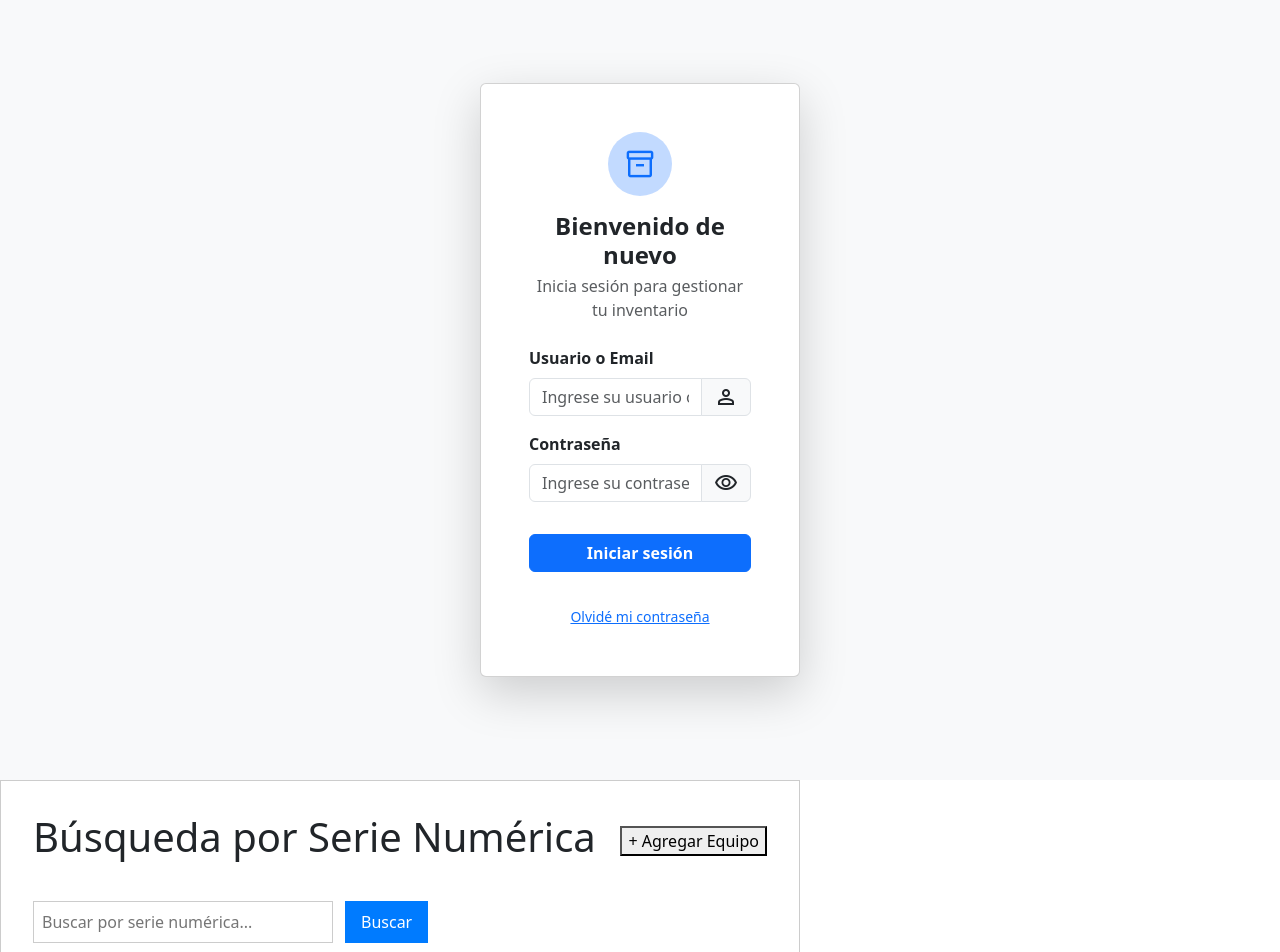
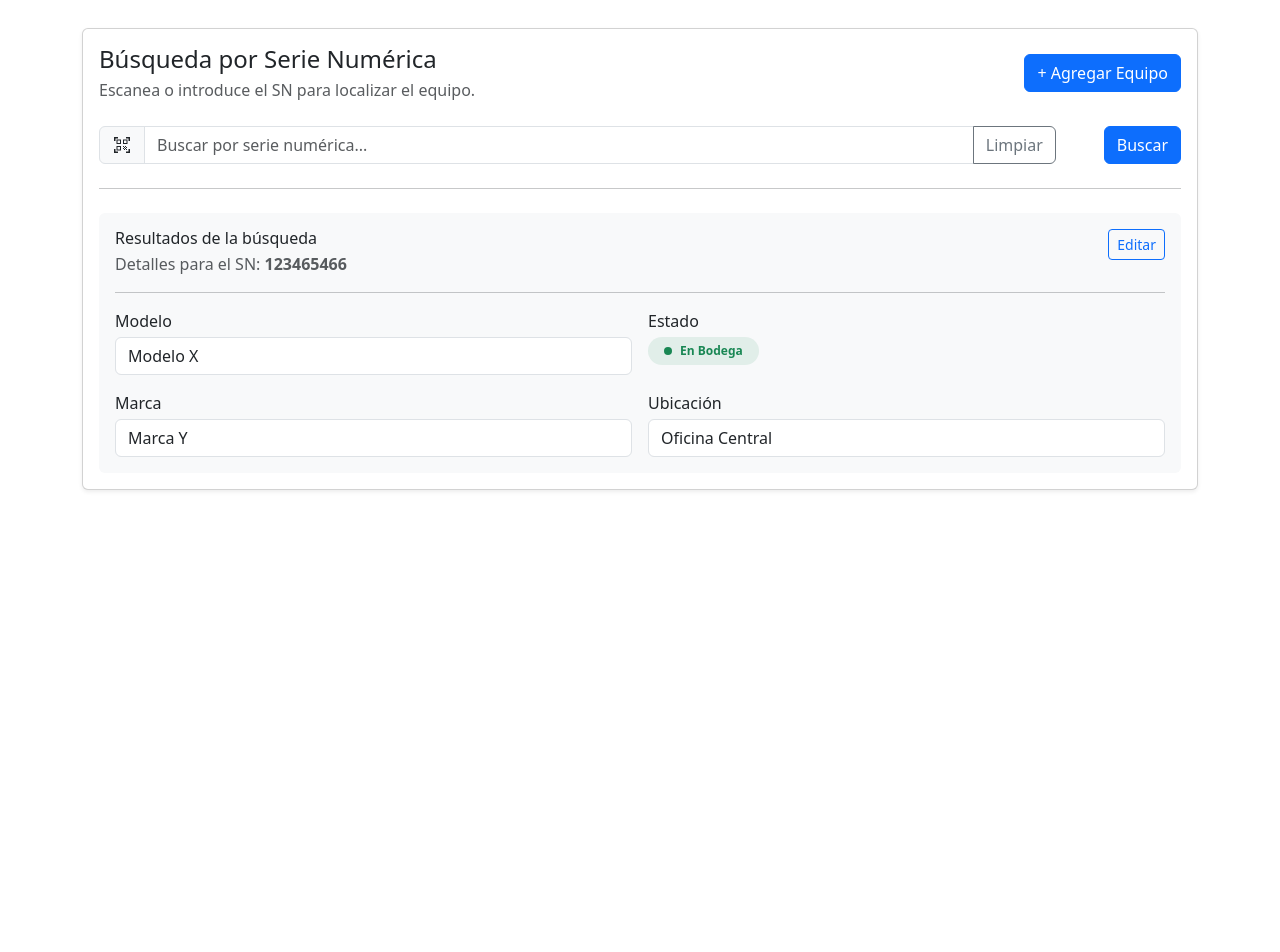
Before and after one commit to albapanato/pi_plus-frontend, a React (Vite) app: page / in a window 1280 px wide. Shown: the part 20-972 px from the top of the page. After the commit the page ends 800 px from the top, so only its background shows below. Built offline with nearby package versions, Linux system fonts and the light colour scheme.

Commit message:
Vista de Búsqueda-SN terminada

```diff
--- a/src/App.tsx
+++ b/src/App.tsx
@@ -1,9 +1,9 @@
-import AppRoutes from "./routes/AppRoutes"
+//import AppRoutes from "./routes/AppRoutes"
 import Busqueda_SN from "./pages/BusquedaSNPage"
 
 function App() {
   return <>
-  <AppRoutes />
+  {/* <AppRoutes /> */}
   <Busqueda_SN />
   </>
 }
--- a/src/components/BusquedaSNForm.css
+++ /dev/null
@@ -1,20 +0,0 @@
-.sn-form form {
-  display: flex;
-  gap: 12px;
-  flex-direction: row;
-}
-
-.sn-form input {
-  padding: 8px;
-  width: 300px;
-  border: 1px solid #ccc;
-}
-
-.sn-form button {
-  padding: 8px 16px;
-  background-color: #007bff;
-  color: white;
-  border: none;
-  cursor: pointer;
-  align-items: end;
-}
--- a/src/components/BusquedaSNForm.tsx
+++ b/src/components/BusquedaSNForm.tsx
@@ -1,14 +1,36 @@
-import "./BusquedaSNForm.css";
-
-
 function BusquedaSNForm() {
   return (
-    <section className="sn-form">
-      <form>
-        <input type="text" placeholder="Buscar por serie numérica..." />
-        <button type="submit">Buscar</button>
-      </form>
-    </section>
+    //
+
+    <form className="mb-3">
+      <div className="row g-5 align-items-center">
+        {/* INPUT ocupa todo */}
+        <div className="col-12 col-md">
+          <div className="input-group w-100">
+            <span className="input-group-text">
+              <span className="material-symbols-outlined">qr_code_scanner</span>
+            </span>
+
+            <input
+              type="text"
+              className="form-control"
+              placeholder="Buscar por serie numérica..."
+            />
+
+            <button className="btn btn-outline-secondary" type="button">
+              Limpiar
+            </button>
+          </div>
+        </div>
+
+        {/* BOTÓN buscar */}
+        <div className="col-12 col-md-auto">
+          <button type="submit" className="btn btn-primary w-100">
+            Buscar
+          </button>
+        </div>
+      </div>
+    </form>
   );
 }
 
--- a/src/components/BusquedaSNHeader.css
+++ /dev/null
@@ -1,6 +0,0 @@
-.sn-header{
-  display: flex;
-  justify-content: space-between;
-  align-items: center;
-  margin-bottom: 32px;
-}
--- a/src/components/BusquedaSNHeader.tsx
+++ b/src/components/BusquedaSNHeader.tsx
@@ -1,18 +1,21 @@
-import "./BusquedaSNHeader.css";
+type Props = {
+  onAdd: () => void;
+};
 
-
- type Props = {
-    onAdd: () => void;
- };
-
-function BusquedaSNHeader({onAdd}: Props) {
-
+function BusquedaSNHeader({ onAdd }: Props) {
   return (
-    <section className="sn-header">
-        <h1>Búsqueda por Serie Numérica</h1>
-        <button type="button" onClick={onAdd}>+ Agregar Equipo</button>
-    </section>
-  )
+    <div className="d-flex align-items-center justify-content-between mb-4">
+      <div>
+        <h1 className="h4 mb-1">Búsqueda por Serie Numérica</h1>
+        <p className="text-muted mb-0">
+          Escanea o introduce el SN para localizar el equipo.
+        </p>
+      </div>
+      <button type="button" className="btn btn-primary" onClick={onAdd}>
+        + Agregar Equipo
+      </button>
+    </div>
+  );
 }
 
-export default BusquedaSNHeader
+export default BusquedaSNHeader;
--- a/src/components/BusquedaSNResult.css
+++ b/src/components/BusquedaSNResult.css
@@ -1,33 +1,6 @@
-.sn-result{
-    border: 1px solid #181818;
-    padding: 16px;
-    border-radius: 10px;
+.status-dot {
+  width: 8px;
+  height: 8px;
+  border-radius: 50%;
+  display: inline-block;
 }
-
-.header-result{
-    font-weight: bold;
-    margin-bottom: 8px;
-    display: grid;
-    grid-template-columns: 2fr 1fr;
-    grid-template-rows: auto auto;
-
-    h3 {
-        grid-column: 1/2;
-    }
-
-    h4{
-        grid-column: 1/2;
-        text-align: left;
-    }
-
-    button{
-        grid-column: 2/3;
-        grid-row: 1/2;
-        justify-self: end;
-        padding: 20px;
-        background-color: #28a745;
-        color: white;
-        border: none;
-        cursor: pointer;
-    }
-}
--- a/src/components/BusquedaSNResult.tsx
+++ b/src/components/BusquedaSNResult.tsx
@@ -2,28 +2,70 @@ import "./BusquedaSNResult.css";
 
 function BusquedaSNResult() {
   return (
-    <section className="sn-result">
-      <div className="header-result">
-        <h3>Resultados de la búsqueda:</h3>
-        <h4>Detalles para el SN: 123465466</h4>
+    <div className="card border-0 bg-light">
+      <div className="card-body">
+        <div className="d-flex justify-content-between align-items-start gap-3">
+          <div>
+            <h3 className="h6 mb-1">Resultados de la búsqueda</h3>
+            <div className="text-muted">
+              Detalles para el SN:{" "}
+              <span className="fw-semibold">123465466</span>
+            </div>
+          </div>
 
-        <button>Editar</button>
+          <button type="button" className="btn btn-sm btn-outline-primary">
+            Editar
+          </button>
+        </div>
+
+        <hr className="my-3" />
+
+        <div className="row g-3">
+          <div className="col-12 col-md-6">
+            <label className="form-label mb-1">Modelo</label>
+            <input
+              className="form-control"
+              type="text"
+              value="Modelo X"
+              readOnly
+            />
+          </div>
+
+          <div className="col-12 col-md-6">
+            <label className="form-label mb-1">Estado</label>
+
+            <div className="d-flex align-items-center gap-2">
+              <span className="badge bg-success bg-opacity-10 text-success px-3 py-2 rounded-pill d-flex align-items-center gap-2">
+                <span className="status-dot bg-success"></span>
+                En Bodega
+              </span>
+            </div>
+          </div>
+
+          <div className="col-12 col-md-6">
+            <label className="form-label mb-1">Marca</label>
+            <input
+              className="form-control"
+              type="text"
+              value="Marca Y"
+              readOnly
+            />
+          </div>
+
+
+
+          <div className="col-12 col-md-6">
+            <label className="form-label mb-1">Ubicación</label>
+            <input
+              className="form-control"
+              type="text"
+              value="Oficina Central"
+              readOnly
+            />
+          </div>
+        </div>
       </div>
-
-      <fieldset>
-        <label>Modelo:</label>
-        <input type="text" value="Modelo X" readOnly />
-
-        <label>Marca:</label>
-        <input type="text" value="Marca Y" readOnly />
-
-        <label>Estado:</label>
-        <input type="text" value="En uso" readOnly />
-
-        <label>Ubicación:</label>
-        <input type="text" value="Oficina Central" readOnly />
-      </fieldset>
-    </section>
+    </div>
   );
 }
 
--- a/src/index.css
+++ b/src/index.css
@@ -4,3 +4,10 @@ body {
   background-color: #f8f9fa;
   margin: 0;
 }
+
+
+.material-symbols-outlined {
+  font-size: 20px;
+  line-height: 1;
+  vertical-align: middle;
+}
--- a/src/pages/BusquedaSNPage.css
+++ /dev/null
@@ -1,14 +0,0 @@
-.sn-page {
-  padding: 32px;
-  width: 100dvh;
-  height: 100%;
-  border: 1px solid #ccc;
-  box-sizing: border-box;
-  display: flex;
-  flex-direction: column;
-
-}
-
-.sn-page section {
-  margin-bottom: 32px;
-}
--- a/src/pages/BusquedaSNPage.tsx
+++ b/src/pages/BusquedaSNPage.tsx
@@ -1,22 +1,24 @@
-import BusquedaSNForm from "../components/BusquedaSNForm"
-import BusquedaSNHeader from "../components/BusquedaSNHeader"
-import BusquedaSNResult from "../components/BusquedaSNResult"
-import "./BusquedaSNPage.css"
+import BusquedaSNForm from "../components/BusquedaSNForm";
+import BusquedaSNHeader from "../components/BusquedaSNHeader";
+import BusquedaSNResult from "../components/BusquedaSNResult";
 
 
 function BusquedaSNPage() {
-
   const onHandleAdd = () => {
-    alert("Agregar equipo")
-  }
+    alert("Agregar equipo");
+  };
   return (
-    <div className="sn-page">
-      <BusquedaSNHeader onAdd={onHandleAdd} />
-      <BusquedaSNForm />
-      <BusquedaSNResult />
-
+    <div className="container py-5">
+      <div className="card shadow-sm">
+        <div className="card-body">
+          <BusquedaSNHeader onAdd={onHandleAdd} />
+          <BusquedaSNForm />
+          <hr className="my-4" />
+          <BusquedaSNResult />
+        </div>
+      </div>
     </div>
-  )
+  );
 }
 
-export default BusquedaSNPage
+export default BusquedaSNPage;
```
Also changed, not shown: 1 other file (tests, documents, lock files or other folders).
